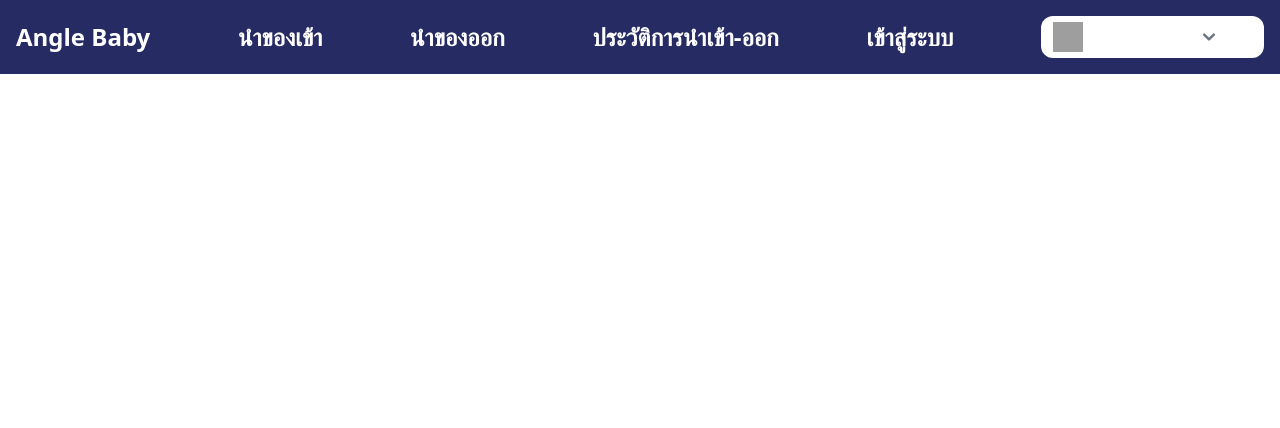
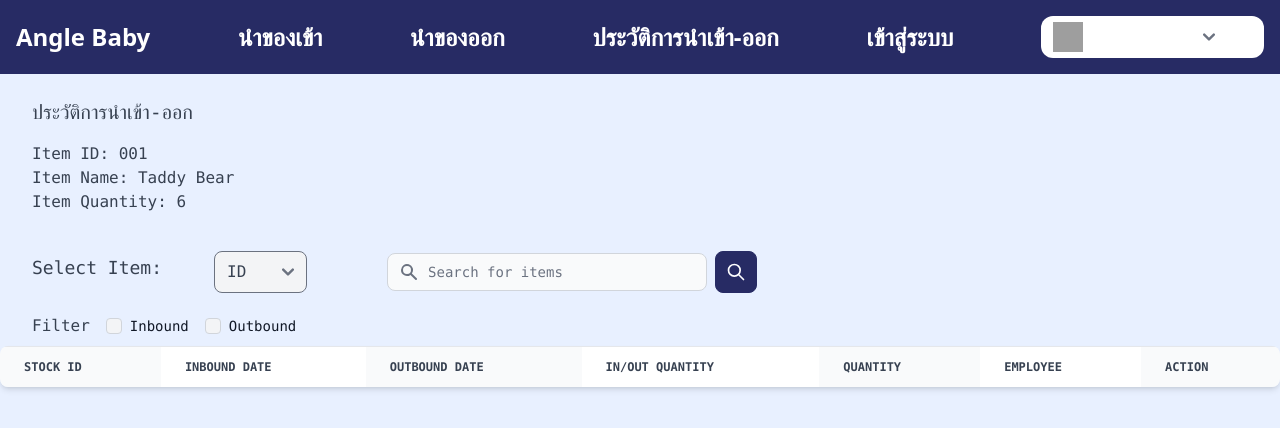
Before and after one commit to KenzieLeonic/testmirror, a Vue app in the folder app/: page /history in a window 1280 px wide. Shown: the top 428 px of the page. Built offline with nearby package versions, Linux system fonts and the light colour scheme; grey boxes are pictures that could not be loaded.

Commit message:
complete ui v1

```diff
--- a/app/src/components/BackButton.vue
+++ b/app/src/components/BackButton.vue
@@ -1,7 +1,7 @@
 <template>
 <div class="absolute top-0 left-0">
-  <button @click="goBack">
-  <img src="/assets/return.png">
+  <button @click="goBack" class="p-2">
+  <img src="../assets/return.png" style="width:50px; height:50px">
   </button>
 </div>
 
--- a/app/src/components/Navbar.vue
+++ b/app/src/components/Navbar.vue
@@ -4,12 +4,10 @@
     <nav class="bg-angelBaby-300 border-gray-200 px-2 sm:px-4 py-4 font-sans">
       <div class="container flex flex-wrap justify-between items-center mx-auto">
         <RouterLink to="/" class="text-white text-2xl font-bold border-red-600">Angle Baby</RouterLink>
-        <RouterLink to="/inbound" @click="toggle" class="text-white text-2xl font-bold focus:border-b-2 border-red-600"> นำของเข้า</RouterLink>
+        <RouterLink to="/inbound" @click="toggle" class="text-white  text-2xl font-bold focus:border-b-2 border-red-600"> นำของเข้า</RouterLink>
         <RouterLink to="/outbound" class="text-white text-2xl font-bold focus:border-b-2 border-red-600">นำของออก</RouterLink>
-        <RouterLink to="/" class="text-white text-2xl font-bold focus:border-b-2 border-red-600">ประวัติการนำเข้า-ออก</RouterLink>
+      <RouterLink to="/history" class="text-white text-2xl font-bold focus:border-b-2 border-red-600">ประวัติการนำเข้า-ออก</RouterLink>
         <RouterLink to="/login" class="text-white text-2xl font-bold focus:border-b-2 border-red-600">เข้าสู่ระบบ</RouterLink>
-
-
         <div class="justify-between items-center w-full md:flex md:w-auto md:order-1 flex">
           <div class="bg-white rounded-xl">
             <a class="container flex flex-wrap justify-between items-center">
@@ -23,23 +21,6 @@
             </a>
           </div>
         </div>
-
-        <div v-if="auth && auth.email" class="justify-between items-center w-full md:flex md:w-auto md:order-1 flex">
-          <div class="bg-white rounded-xl">
-            <a class="container flex flex-wrap justify-between items-center">
-              <img src="https://cdn-icons-png.flaticon.com/512/847/847969.png" class = "ml-3" style="height: 30px; width: 30px; ">
-              <div class="ml-auto pr-9">
-                <select v-model="selected" class="ml-3 rounded-lg bg-transparent border-transparent">
-                  <option disabled value="">ชื่อ user</option>
-                  <option value="profile">โปรไฟล์</option>
-                  <option value="setting">การตั้งค่า</option>
-                  <option value="logOut">ออกจากระบบ</option>
-                </select>
-              </div>
-            </a>
-          </div>
-        </div>
-
       </div>
     </nav>
   </header>
@@ -47,7 +28,9 @@
 
 <script>
 import { useAuthStore } from '@/stores/auth.js'
+
 export default {
+
   setup() {
     const auth_store = useAuthStore()
     return { auth_store }
--- a/app/src/views/HomeView.vue
+++ b/app/src/views/HomeView.vue
@@ -1,64 +1,57 @@
-<template >
-  <div class="p-5 pt-4 flex flex-wrap justify-between">
-    <div>
-
+<template>
+  <div class="min-h-screen bg-angelBaby-100">
+    <div class="mx-auto font-mono text-gray-700 max-w-7xl">
       <h1 class="pl-8 pt-6 text-xl">Home</h1>
-    </div>
-
-    <div class="ml-6 my-4 pt-6 text-xl inline-block ">
-      <div class="bg-white rounded-xl">
-        <a class="container flex flex-wrap ">
-          <div class="ml-auto pr-9">
-            <select class="ml-3 rounded-lg bg-transparent border-transparent border-2 border-angelBaby-300">
-              <option disabled value="">ประเภท Item </option>
+      <div class="flex items-center pb-4">
+        <label class="p-8 pt-6 mr-5 text-xl" for="type">Item List: </label>
+        <select id="type" class="uppercase bg-gray-100 rounded-lg w-18" name="type">type
           <option value="ID">ID</option>
-              <option value="Name">Name</option>
-              <option value="Quantity">Quantity</option>
+          <option value="name">Name</option>
+          <option value="quantity">Quantity</option>
         </select>
-          </div>
-        </a>
-      </div>
-    </div>
-      <form class="w-1/4 m-1">
-        <label for="default-search" class="mb-2 text-sm font-medium text-gray-900 sr-only">Search</label>
+        <label class="mx-10" for="table-search"></label>
         <div class="relative">
-          <div class="flex absolute inset-y-0 left-0 items-center pl-3 pointer-events-none">
-            <svg aria-hidden="true" class="w-6 h-6 text-gray-500" fill="none" stroke="currentColor"
-                 viewBox="0 0 24 24" xmlns="http://www.w3.org/2000/svg">
-              <path stroke-linecap="round" stroke-linejoin="round" stroke-width="2"
-                    d="M21 21l-6-6m2-5a7 7 0 11-14 0 7 7 0 0114 0z"></path>
+          <div class="absolute inset-y-0 left-0 flex items-center pl-3 pointer-events-none">
+            <svg aria-hidden="true" class="w-5 h-5 text-gray-500 dark:text-gray-400" fill="currentColor"
+                 viewBox="0 0 20 20" xmlns="http://www.w3.org/2000/svg">
+              <path clip-rule="evenodd"
+                    d="M8 4a4 4 0 100 8 4 4 0 000-8zM2 8a6 6 0 1110.89 3.476l4.817 4.817a1 1 0 01-1.414 1.414l-4.816-4.816A6 6 0 012 8z"
+                    fill-rule="evenodd"></path>
             </svg>
           </div>
-          <input name="search" type="search" id="default-search" v-model="search"
-                 class="block p-3 pl-12 w-full text-gray-900 bg-gray-50 rounded-xl border border-gray-300 focus:ring-[#B3BA1E] focus:border-blue-500"
-                 placeholder="ค้นหาสินค้า" required>
-          <button type="submit" @click="searchProduct"
-                  class="text-white absolute right-2.5 bottom-1.5  bg-[#B3BA1E] hover:bg-[#aeb347] focus:ring-4 focus:outline-none focus:ring-blue-300 font-medium rounded-xl text-sm px-1.5 py-1.5">
-            <svg class="w-6 h-6" fill="none" stroke="currentColor" viewBox="0 0 24 24"
-                 xmlns="http://www.w3.org/2000/svg">
-              <path stroke-linecap="round" stroke-linejoin="round" stroke-width="2"
-                    d="M21 21l-6-6m2-5a7 7 0 11-14 0 7 7 0 0114 0z"></path>
+          <input id="table-search"
+                 class="block p-2 pl-10 text-sm text-gray-900 border border-gray-300 rounded-lg w-80 bg-gray-50 focus:ring-blue-500 focus:border-blue-500 dark:bg-gray-700 dark:border-gray-600 dark:placeholder-gray-400 dark:text-white dark:focus:ring-blue-500 dark:focus:border-blue-500"
+                 placeholder="Search for items"
+                 type="text">
+        </div>
+        <button
+            class="p-2.5 ml-2 text-sm font-medium text-white rounded-lg bg-angelBaby-300  border border-angelBaby-300 hover:bg-blue-800 focus:ring-3 focus:outline-none focus:ring-angelBaby-200"
+            type="submit">
+          <svg class="w-5 h-5" fill="none" stroke="currentColor" viewBox="0 0 24 24" xmlns="http://www.w3.org/2000/svg">
+            <path d="M21 21l-6-6m2-5a7 7 0 11-14 0 7 7 0 0114 0z" stroke-linecap="round" stroke-linejoin="round"
+                  stroke-width="2"></path>
           </svg>
+          <span class="sr-only">Search</span>
         </button>
       </div>
-      </form>
-    </div>
-
       <div class="overflow-x-auto relative shadow-md sm:rounded-lg">
         <table class="w-full text-sm text-left text-gray-800 dark:text-gray-400">
           <thead class="text-xs text-gray-700 uppercase dark:text-gray-400">
           <tr class="border-t">
-        <th scope="col" class="py-3 px-6 bg-gray-50 dark:bg-gray-800">Item-ID</th>
-        <th scope="col" class="py-3 px-6">Item Name</th>
-        <th scope="col" class="py-3 px-6 bg-gray-50 dark:bg-gray-800">Inbound-Date</th>
-        <th scope="col" class="py-3 px-6">Outbound-Date</th>
-        <th scope="col" class="py-3 px-6 bg-gray-50 dark:bg-gray-800">Expire-Date</th>
-        <th scope="col" class="py-3 px-6">Quantity</th>
+            <th class="py-3 px-6 bg-gray-50 dark:bg-gray-800" scope="col">Item-ID</th>
+            <th class="py-3 px-6 bg-white" scope="col">Item Name</th>
+            <th class="py-3 px-6 bg-gray-50 dark:bg-gray-800" scope="col">Inbound-Date</th>
+            <th class="py-3 px-6  bg-white" scope="col">Outbound-Date</th>
+            <th class="py-3 px-6 bg-gray-50 dark:bg-gray-800" scope="col">Expire-Date</th>
+            <th class="py-3 px-6  bg-white" scope="col">Quantity</th>
           </tr>
           </thead>
           <tbody v-for="product in products" :key="product.itemID">
-        <tr class="border-t">
-          <th scope="row" class="py-4 px-6 font-medium text-gray-900 whitespace-nowrap bg-gray-50 dark:text-white dark:bg-gray-800">{{ product.itemID }}</th>
+          <tr :url="`/${product.id}`" class="border-t" @click:row="selectedItem(item)">
+            <th class="py-4 px-6 font-medium text-gray-900 whitespace-nowrap bg-gray-50 dark:text-white dark:bg-gray-800"
+                scope="row">
+              {{ product.itemID }}
+            </th>
             <td class="py-3 px-6 bg-white">{{ product.name }}</td>
             <td class="py-3 px-6 bg-gray-50 dark:bg-gray-800">NULL</td>
             <td class="py-3 px-6 bg-white">NULL</td>
@@ -68,15 +61,19 @@
           </tbody>
         </table>
       </div>
+    </div>
+
+
+  </div>
 </template>
 
 <script>
-import { useProductStore } from '@/stores/product.js'
+import {useProductStore} from '@/stores/product.js'
 
 export default {
   setup() {
     const product_store = useProductStore()
-    return { product_store }
+    return {product_store}
   },
 
   data() {
@@ -96,11 +93,11 @@ export default {
         this.products = this.product_store.getProducts
       }
     },
-    searchProduct(){
-        if(this.selected == "ID"){
+    searchProduct() {
+      if (this.selected == "ID") {
         this.products = this.product_store.getProductById(this.search)
       }
-        if(this.selected == "Name"){
+      if (this.selected == "Name") {
         this.products = this.product_store.getProductByName(this.search)
       }
 
--- a/app/src/views/OutboundView.vue
+++ b/app/src/views/OutboundView.vue
@@ -75,11 +75,6 @@
         </div>
       </div>
     </div>
-
-<!--    <div>Hello World</div>-->
-<!--    <div v-for="stock in stocks" :key="stock.stockID">-->
-<!--        {{ stock }}-->
-<!--      </div>-->
   </div>
 </template>
 
--- /dev/null
+++ b/app/src/views/history/HistoryAllView.vue
@@ -0,0 +1,91 @@
+<template>
+  <div class="min-h-screen bg-angelBaby-100">
+    <div class="mx-auto font-mono text-gray-700 max-w-7xl">
+      <h1 class="pt-6 pl-8 text-xl">ประวัติการนำเข้า-ออก</h1>
+      <div class="pl-8 py-4 ">
+        <p class="text-base">Item ID: 001</p>
+        <p class="text-base">Item Name: Taddy Bear</p>
+        <p class="text-base">Item Quantity: 6</p>
+      </div>
+      <div class="flex items-center pb-0">
+        <label class="p-8 pt-6 mr-5 text-lg" for="type">Select Item:</label>
+        <select id="type" class="uppercase bg-gray-100 rounded-lg w-18" name="type">type
+          <option value="ID">ID</option>
+          <option value="name">Name</option>
+        </select>
+        <label class="mx-10" for="table-search"></label>
+        <div class="relative">
+          <div class="absolute inset-y-0 left-0 flex items-center pl-3 pointer-events-none">
+            <svg aria-hidden="true" class="w-5 h-5 text-gray-500 dark:text-gray-400" fill="currentColor"
+                 viewBox="0 0 20 20" xmlns="http://www.w3.org/2000/svg">
+              <path clip-rule="evenodd"
+                    d="M8 4a4 4 0 100 8 4 4 0 000-8zM2 8a6 6 0 1110.89 3.476l4.817 4.817a1 1 0 01-1.414 1.414l-4.816-4.816A6 6 0 012 8z"
+                    fill-rule="evenodd"></path>
+            </svg>
+          </div>
+          <input id="table-search" class="block p-2 pl-10 text-sm text-gray-900 border border-gray-300 rounded-lg w-80 bg-gray-50 focus:ring-blue-500 focus:border-blue-500 dark:bg-gray-700 dark:border-gray-600 dark:placeholder-gray-400 dark:text-white dark:focus:ring-blue-500 dark:focus:border-blue-500"
+                 placeholder="Search for items"
+                 type="text">
+        </div>
+        <button class="p-2.5 ml-2 text-sm font-medium text-white rounded-lg bg-angelBaby-300  border border-angelBaby-300 hover:bg-blue-800 focus:ring-3 focus:outline-none focus:ring-angelBaby-200"
+                type="submit">
+          <svg class="w-5 h-5" fill="none" stroke="currentColor" viewBox="0 0 24 24" xmlns="http://www.w3.org/2000/svg">
+            <path d="M21 21l-6-6m2-5a7 7 0 11-14 0 7 7 0 0114 0z" stroke-linecap="round" stroke-linejoin="round"
+                  stroke-width="2"></path>
+          </svg>
+          <span class="sr-only">Search</span>
+        </button>
+      </div>
+      <div class="flex">
+        <p class="pl-8 pr-4">Filter </p>
+        <div class="flex items-center mr-4">
+          <input id="inline-checkbox" class="w-4 h-4 text-blue-600 bg-gray-100 rounded border-gray-300 focus:ring-blue-500 dark:focus:ring-blue-600 dark:ring-offset-gray-800 focus:ring-2 dark:bg-gray-700 dark:border-gray-600" type="checkbox"
+                 value="">
+          <label class="ml-2 text-sm font-medium text-gray-900 dark:text-gray-300" for="inline-checkbox">Inbound</label>
+        </div>
+        <div class="flex items-center mr-4">
+          <input id="inline-2-checkbox" class="w-4 h-4 text-blue-600 bg-gray-100 rounded border-gray-300 focus:ring-blue-500 dark:focus:ring-blue-600 dark:ring-offset-gray-800 focus:ring-2 dark:bg-gray-700 dark:border-gray-600" type="checkbox"
+                 value="">
+          <label class="ml-2 text-sm font-medium text-gray-900 dark:text-gray-300"
+                 for="inline-2-checkbox">Outbound</label>
+        </div>
+      </div>
+      <div class="overflow-x-auto relative shadow-md sm:rounded-lg mt-2">
+        <table class="w-full text-sm text-left text-gray-800 dark:text-gray-400">
+          <thead class="text-xs text-gray-700 uppercase dark:text-gray-400">
+          <tr class="border-t">
+            <th scope="col" class="py-3 px-6 bg-gray-50 dark:bg-gray-800">Stock Id</th>
+            <th scope="col" class="py-3 px-6 bg-white">Inbound Date</th>
+            <th scope="col" class="py-3 px-6 bg-gray-50 dark:bg-gray-800">Outbound Date</th>
+            <th scope="col" class="py-3 px-6 bg-white">In/Out Quantity</th>
+            <th scope="col" class="py-3 px-6 bg-gray-50 dark:bg-gray-800">Quantity</th>
+            <th scope="col" class="py-3 px-6 bg-white">Employee</th>
+            <th scope="col" class="py-3 px-6 bg-gray-50 dark:bg-gray-800">Action</th>
+
+          </tr>
+          </thead>
+          <tbody v-for="product in products" :key="product.itemID">
+          <tr class="border-t">
+            <th scope="row" class="py-4 px-6 font-medium text-gray-900 whitespace-nowrap bg-gray-50 dark:text-white dark:bg-gray-800">{{ product.itemID }}</th>
+            <td class="py-3 px-6 bg-white">{{ product.name }}</td>
+            <td class="py-3 px-6 bg-gray-50 dark:bg-gray-800">{{}}</td>
+            <td class="py-3 px-6 bg-white">NULL</td>
+            <td class="py-3 px-6 bg-gray-50 dark:bg-gray-800">NULL</td>
+            <td class="py-3 px-6 bg-white">NULL</td>
+            <td class="py-3 px-6 bg-gray-50 dark:bg-gray-800">NULL</td>
+          </tr>
+          </tbody>
+        </table>
+      </div>
+    </div>
+  </div>
+</template>
+
+<script>
+
+</script>
+
+
+<style scoped>
+
+</style>
```
Also changed, not shown: app/src/router/index.js (+10 -0 lines), app/src/views/ShowItemView.vue (added, +33 -0 lines). Lines whose indentation alone changed are shown as unchanged.
